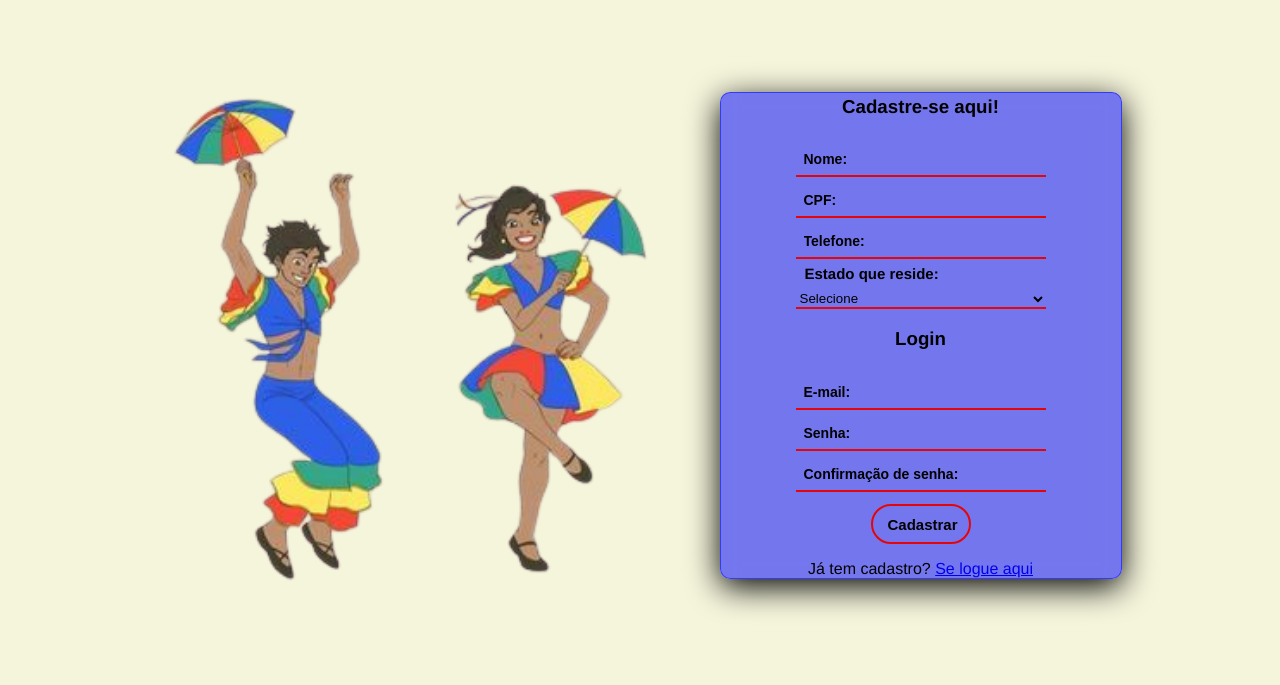
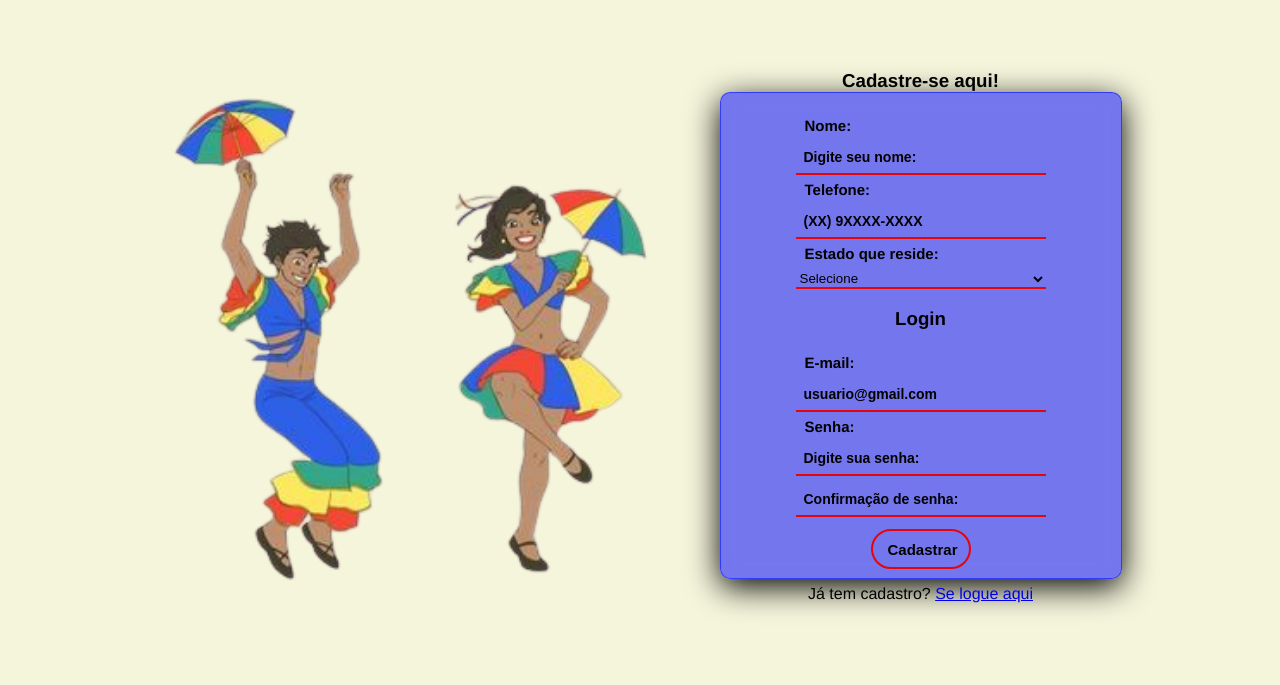
Before and after one commit to maryssilva/projetoIndividual, a plain HTML site: page cadastro.html in a window 1280 px wide. Shown: the part 115-800 px from the top of the page. Drawn offline with Linux system fonts and the light colour scheme; a script that the page names is missing.

Commit message:
Tela de cadastro finalizada de verdade (ou não)

```diff
--- a/cadastro.html
+++ b/cadastro.html
@@ -35,13 +35,13 @@
             <div class="card">
                 <h3>Cadastre-se aqui!</h3>
                 <form>
-                    <input placeholder="Nome:" type="text" id="inputNome">
+                    <label>Nome:</label>
+                    <input placeholder="Digite seu nome:" type="text" id="inputNome">
 
-                    <input placeholder="CPF:" type="text" id="inputCpf">
+                    <label>Telefone:</label>
+                    <input placeholder="(XX) 9XXXX-XXXX" type="text" id="inputTelefone">
 
-                    <input placeholder="Telefone:" type="text" id="inputTelefone">
-
-                    <label for="estado">Estado que reside:</label>
+                    <label>Estado que reside:</label>
                     <select id="estado">
                         <option value="selecione">Selecione</option>
                         <option value="AC">AC</option>
@@ -76,10 +76,11 @@
 
                 <h3>Login</h3>
                 <form>
-                    <input placeholder="E-mail:" type="email" id="inputEmail">
+                    <label>E-mail:</label>
+                    <input placeholder="usuario@gmail.com" type="email" id="inputEmail">
 
-                    <input placeholder="Senha:" type="password" id="inputSenha">
-
+                    <label>Senha:</label>
+                    <input placeholder="Digite sua senha:" type="password" id="inputSenha">
                     <input placeholder="Confirmação de senha:" type="password" id="inputConfSenha">
 
                     <button type="button">Cadastrar</button>
```
